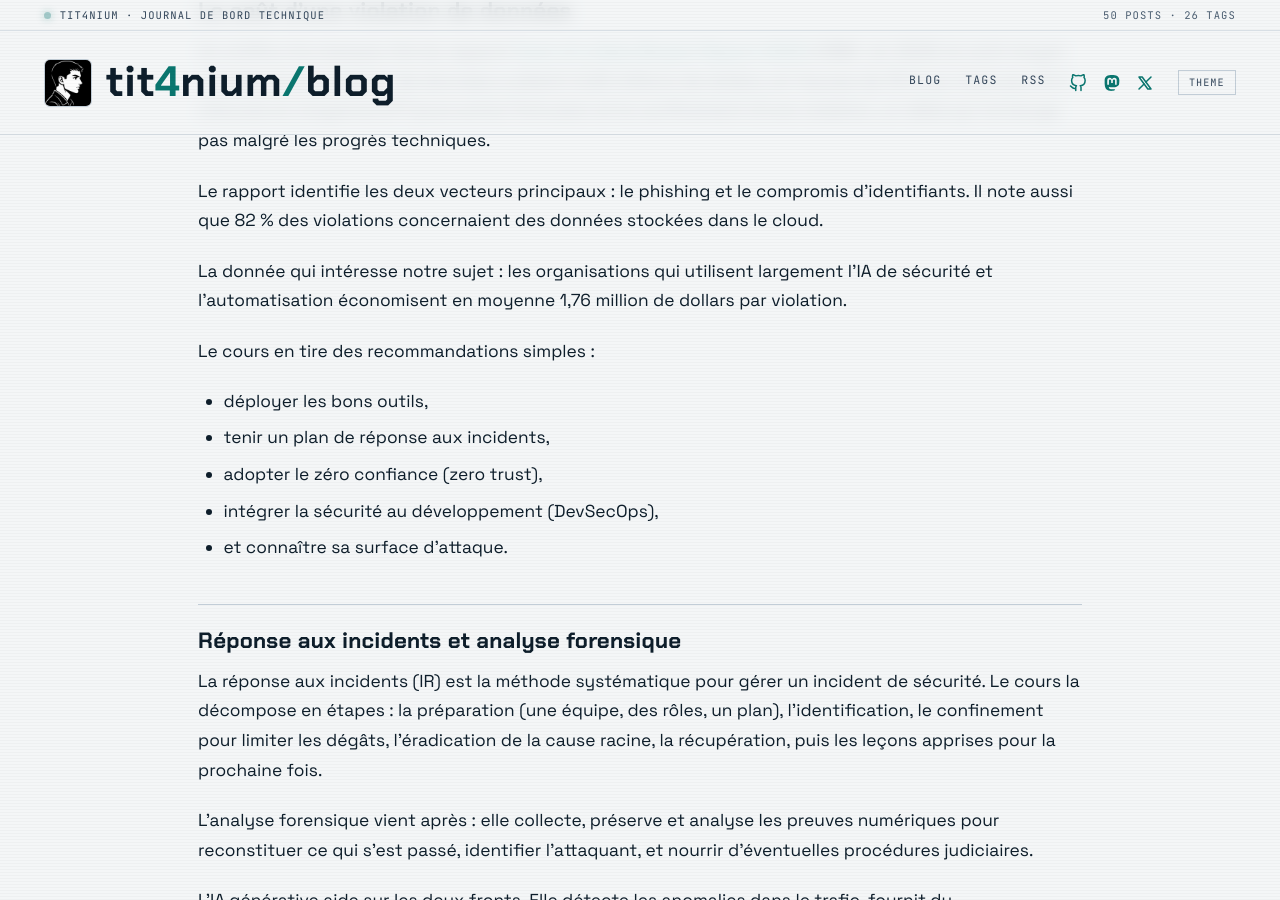
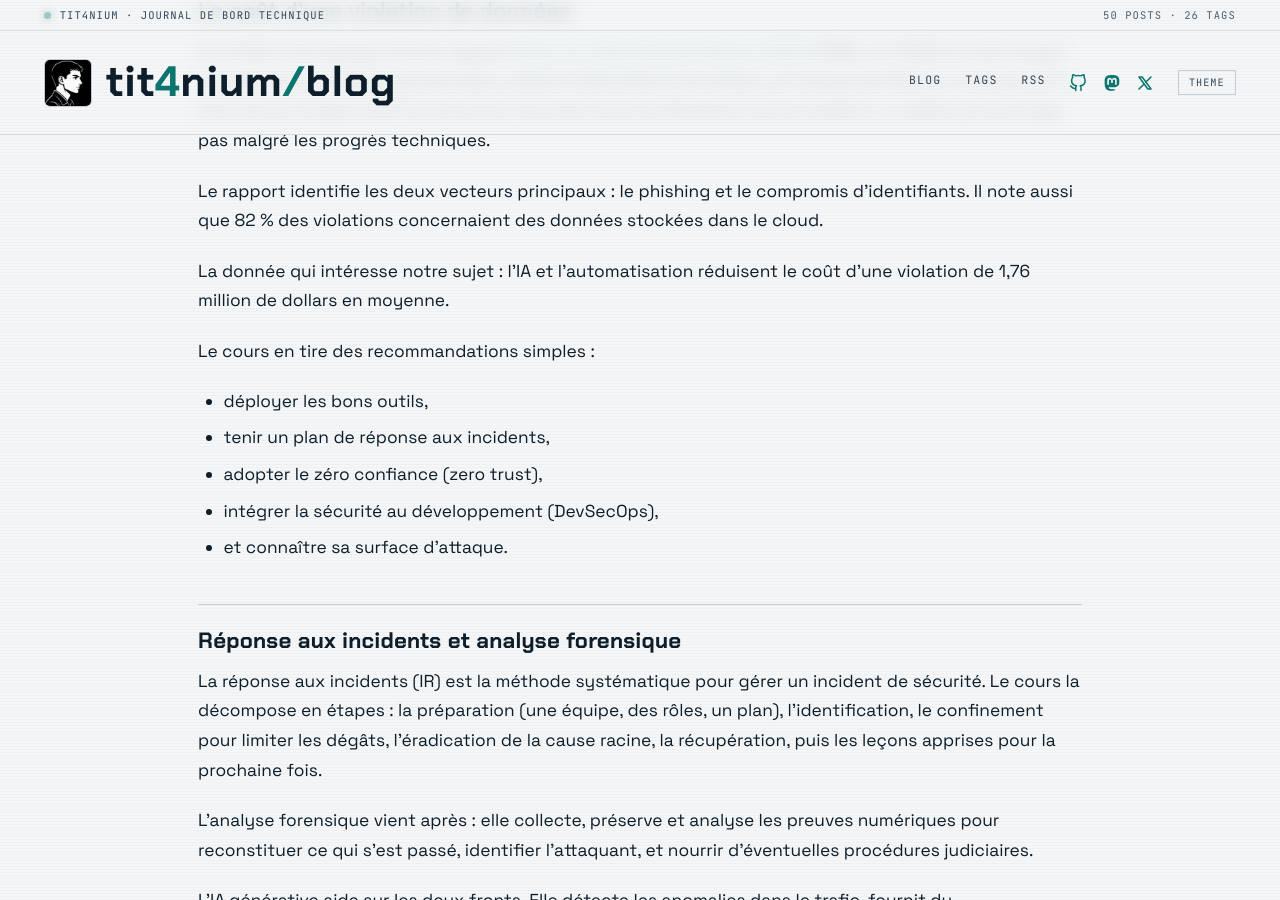
Before and after one commit to t1t4nium/tit4nium-website, a Jekyll site: the page built from _posts/2026-10-27-maitriser-lia-generative-pour-la-cybersecurite-formation-ibm.md, in a window 1280 px wide and 900 px high, scrolled down 5209 px. Built offline with Jekyll 4.4.1, drawn with Linux system fonts in a browser that asks for light colours.

Commit message:
Correction tournure de phrase

```diff
--- a/_posts/2026-10-27-maitriser-lia-generative-pour-la-cybersecurite-formation-ibm.md
+++ b/_posts/2026-10-27-maitriser-lia-generative-pour-la-cybersecurite-formation-ibm.md
@@ -116,7 +116,7 @@ Un chiffre m'a marqué, tiré du rapport [Cost of a Data Breach Report 2023](htt
 
 Le rapport identifie les deux vecteurs principaux : le phishing et le compromis d'identifiants. Il note aussi que 82 % des violations concernaient des données stockées dans le cloud.
 
-La donnée qui intéresse notre sujet : les organisations qui utilisent largement l'IA de sécurité et l'automatisation économisent en moyenne 1,76 million de dollars par violation.
+La donnée qui intéresse notre sujet : l'IA et l'automatisation réduisent le coût d'une violation de 1,76 million de dollars en moyenne.
 
 Le cours en tire des recommandations simples :
 - déployer les bons outils,
```
